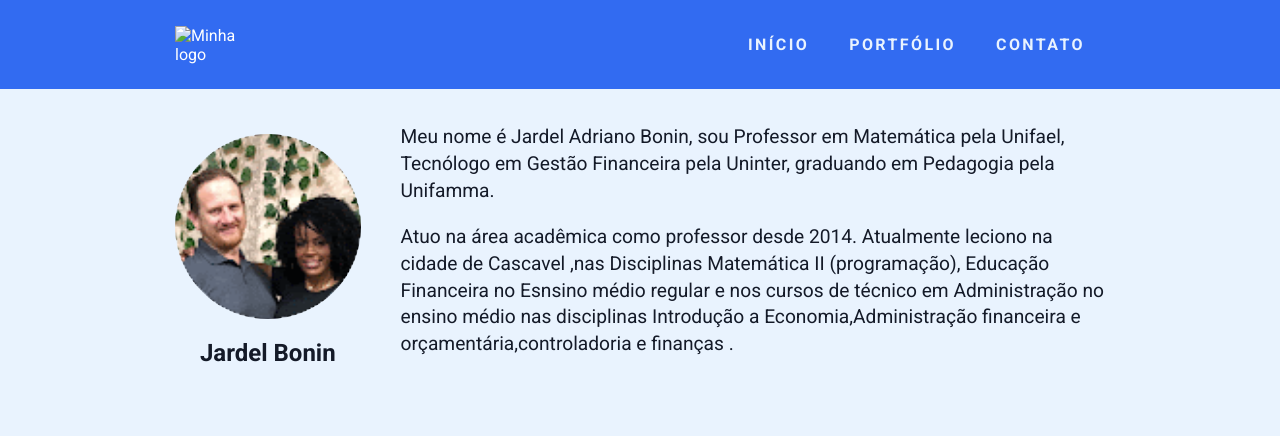
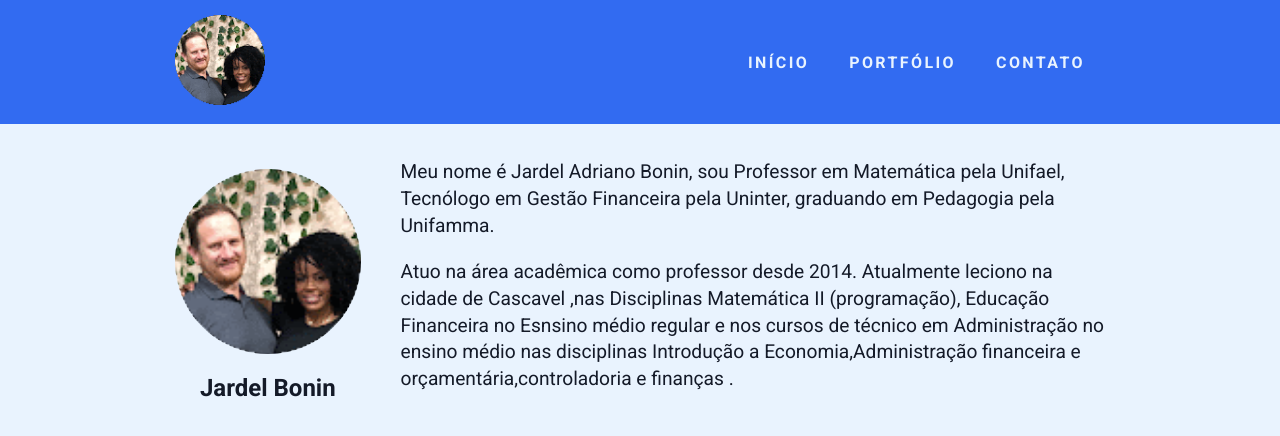
Before and after one commit to ProFcomp1/Curriculo, a plain HTML site: page index.html in a window 1280 px wide. Drawn offline with Linux system fonts and the light colour scheme; files that its build step writes are made by us from their sources.

Commit message:
Add files via upload

```diff
--- a/index.html
+++ b/index.html
@@ -10,12 +10,12 @@
         <link href="https://fonts.googleapis.com/css?family=Roboto:400,700&display=swap" rel="stylesheet">
         <link rel="stylesheet" href="./css/style.css">
 
-		<script src="https://dfilittobot.herokuapp.com/assets/modules/channel-web/inject.js"></script>
+
     </head>
     <body>
         <header>
             <div class="container">
-                <a href="https://dfilitto.github.io" class="branch"><img src="./img/logo.png" alt="Minha logo" title="Nome da minha logo"></a>
+                <a href="profcomp1.github.io/Currículo/" class="branch"><img src="ProfJardel.gif" alt="Minha logo" title="Nome da minha logo"></a>
                 <nav class="menu">
                     <ul>
                         <li><a class="menu-link" href="index.html">Início</a></li>
```
